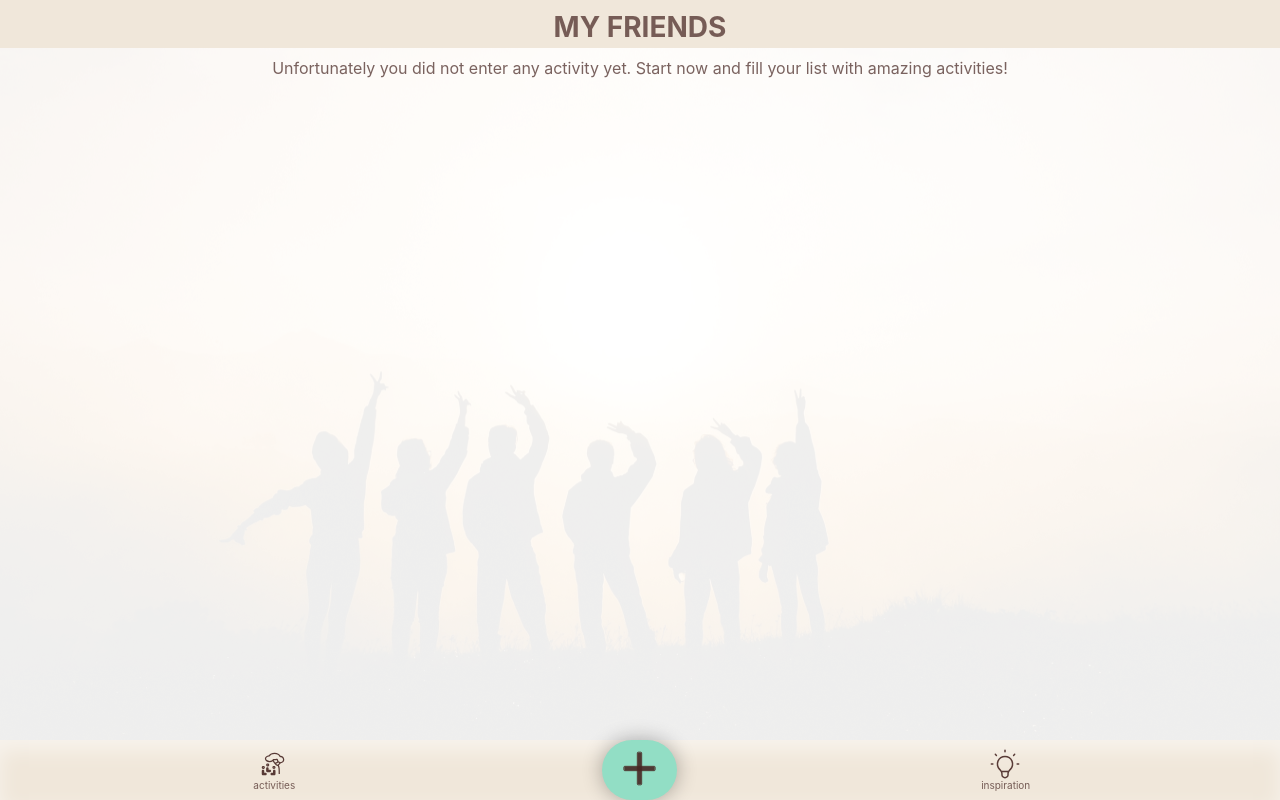
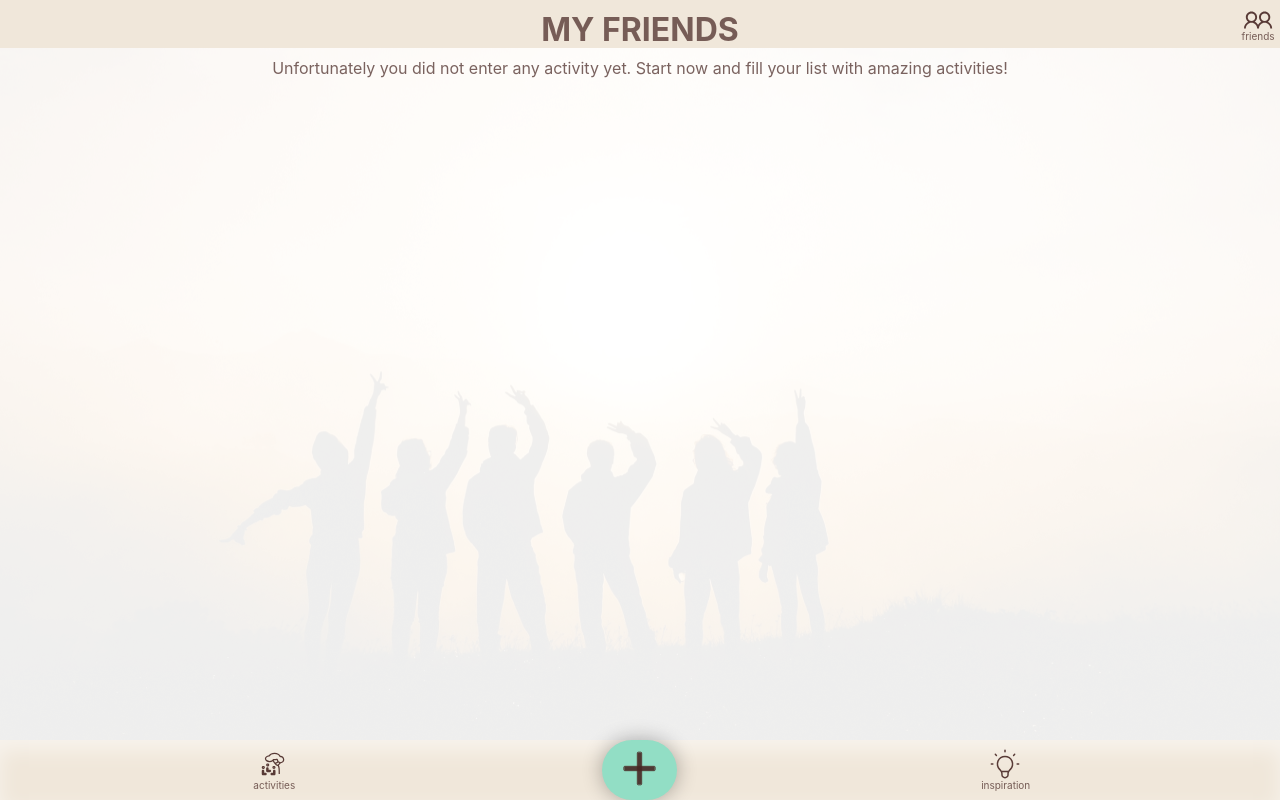
Before and after one commit to JelenadlS/capstone-project, a React (Create React App) app: page / in a window 1280 px wide. Built offline with nearby package versions, Linux system fonts and the light colour scheme.

Commit message:
Move friendsGoHome icon to header

```diff
--- a/src/components/Header.js
+++ b/src/components/Header.js
@@ -1,9 +1,16 @@
+import { NavLink } from 'react-router-dom';
 import styled from 'styled-components';
 
-export default function Header({ children }) {
+import friendIcon from '../images/friendIcon.svg';
+
+export default function Header({ children, handleResetPage }) {
   return (
     <StyledHeader>
       <StyledTitle>{children}</StyledTitle>
+      <StyledNavLinkFriends to="/" onClick={handleResetPage}>
+        <img width="40" height="20" alt="friendsHomeIcon" src={friendIcon} />
+        <StyledDescription>friends</StyledDescription>
+      </StyledNavLinkFriends>
     </StyledHeader>
   );
 }
@@ -11,20 +18,40 @@ export default function Header({ children }) {
 const StyledHeader = styled.header`
   background: #f0e7da;
   padding: 10px;
-  text-transform: uppercase;
   position: sticky;
   top: 0px;
   z-index: 1;
   height: 48px;
   overflow: hidden;
-  font-size: 14px;
   text-align: center;
 `;
 
 const StyledTitle = styled.h1`
-  margin-left: 45px;
-  margin-right: 45px;
+  margin-left: 50px;
+  margin-right: 50px;
+  text-transform: uppercase;
   overflow: hidden;
   text-overflow: ellipsis;
   white-space: nowrap;
 `;
+
+const StyledNavLinkFriends = styled(NavLink)`
+  position: fixed;
+  top: 2px;
+  right: 2px;
+  align-self: center;
+  padding-top: 8px;
+  text-decoration: none;
+  display: flex;
+  flex-direction: column;
+
+  &:active {
+    transform: translateY(-8px);
+  }
+`;
+
+const StyledDescription = styled.p`
+  font-size: 10px;
+  color: rgba(71, 39, 35, 0.72);
+  text-align: center;
+`;
--- a/src/components/Navigation.js
+++ b/src/components/Navigation.js
@@ -3,7 +3,6 @@ import styled from 'styled-components';
 
 import { MainNavButton } from './Button';
 
-import friendIcon from '../images/friendIcon.svg';
 import allActivitiesIcon from '../images/allActivitiesIcon.svg';
 import inspireIcon from '../images/inspireIcon.svg';
 
@@ -14,10 +13,6 @@ export default function Navigation({
 }) {
   return (
     <StyledNavigation area-label="StyledNavigation">
-      {/* <StyledNavLinkFriends to="/" onClick={handleResetPage}>
-        <img width="40" height="20" alt="friendsHomeIcon" src={friendIcon} />
-        <StyledDescription>friends</StyledDescription>
-      </StyledNavLinkFriends> */}
       <StyledNavLinkActivities
         to="/allactivities"
         onClick={handleResetPageAndShowArrow}
@@ -45,19 +40,6 @@ const StyledNavigation = styled.nav`
   display: grid;
   grid-template-columns: repeat(7, 1fr);
   justify-items: center;
-`;
-
-const StyledNavLinkFriends = styled(NavLink)`
-  grid-column-start: 2;
-  align-self: center;
-  padding-top: 8px;
-  text-decoration: none;
-  display: flex;
-  flex-direction: column;
-
-  &:active {
-    transform: translateY(-8px);
-  }
 `;
 
 const StyledNewButton = styled(MainNavButton)`
@@ -91,6 +73,7 @@ const StyledNavLinkInspire = styled(NavLink)`
     padding-left: 8px;
   }
 `;
+
 const StyledDescription = styled.p`
   font-size: 10px;
   color: rgba(71, 39, 35, 0.72);
```
Also changed, not shown: 2 other files (tests, documents, lock files or other folders).
